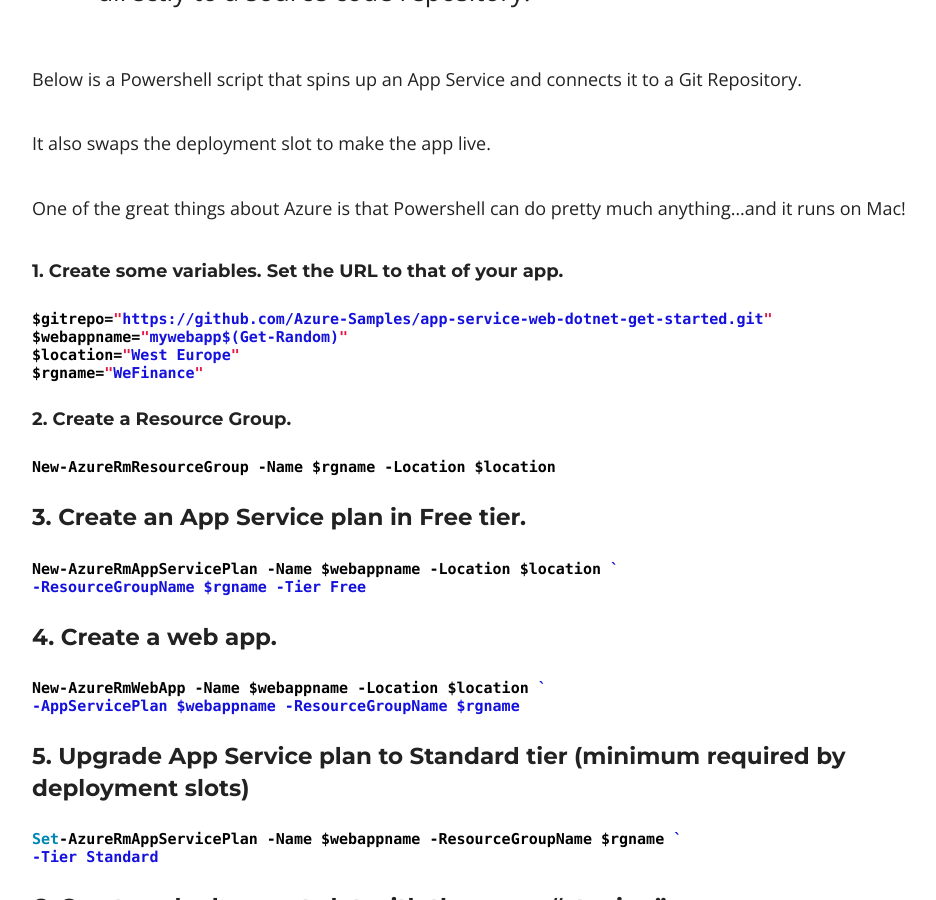
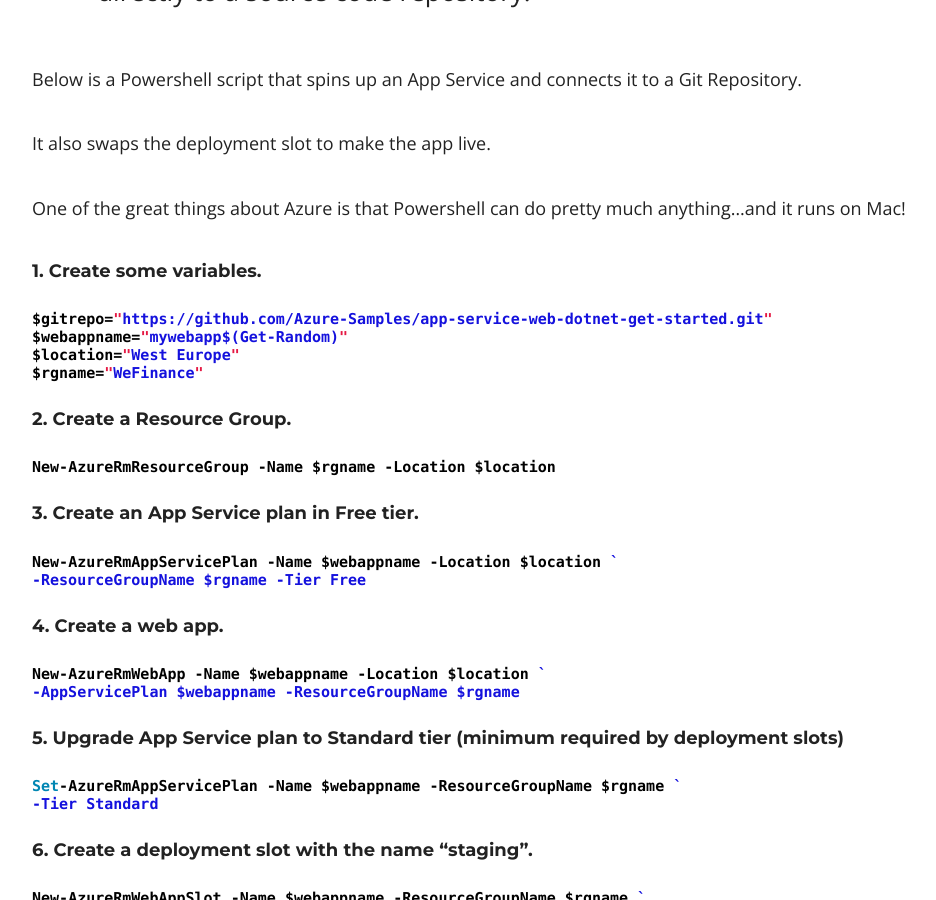
Before and after one commit to dermotreynolds/old.dermotreynolds.github.io, a Jekyll site: the page built from _posts/released/2017-02-20-0-powershell_app-deploy.md, in a window 1280 px wide and 900 px high, scrolled down 529 px. Shown: the whole window, without its empty margins (158-1094 px from the left). Built offline with Jekyll 4.4.1, drawn with Linux system fonts in a browser that asks for light colours; nearby versions of some CDN libraries.

Commit message:
Full End To End

````diff
--- a/_posts/released/2017-02-20-0-powershell_app-deploy.md
+++ b/_posts/released/2017-02-20-0-powershell_app-deploy.md
@@ -15,7 +15,7 @@
 
 One of the great things about Azure is that Powershell can do pretty much anything...and it runs on Mac!
 
-##### 1. Create some variables.  Set the URL to that of your app.
+##### 1. Create some variables.
 
 ``` javascript
 
@@ -32,7 +32,7 @@
 New-AzureRmResourceGroup -Name $rgname -Location $location
 ```
 
-#### 3. Create an App Service plan in Free tier.
+##### 3. Create an App Service plan in Free tier.
 
 ``` javascript
 
@@ -40,7 +40,7 @@
 -ResourceGroupName $rgname -Tier Free
 ```
 
-#### 4. Create a web app.
+##### 4. Create a web app.
 
 ``` javascript
 
@@ -48,14 +48,14 @@
 -AppServicePlan $webappname -ResourceGroupName $rgname
 ```
 
-#### 5. Upgrade App Service plan to Standard tier (minimum required by deployment slots)
+##### 5. Upgrade App Service plan to Standard tier (minimum required by deployment slots)
 
 ``` javascript
 
 Set-AzureRmAppServicePlan -Name $webappname -ResourceGroupName $rgname `
 -Tier Standard
 ```
-#### 6. Create a deployment slot with the name "staging".
+##### 6. Create a deployment slot with the name "staging".
 
 ``` javascript
 
@@ -63,7 +63,7 @@
 -Slot staging -AppServicePlan $webappname
 ```
 
-#### 7. Configure GitHub deployment to the staging slot from your GitHub repo and deploy once.
+##### 7. Configure GitHub deployment to the staging slot from your GitHub repo and deploy once.
 
 ``` javascript
 
@@ -78,7 +78,7 @@
 -ResourceName $webappname/staging/web -ApiVersion 2015-08-01 -Force
 ```
 
-#### 8. Swap the verified/warmed up staging slot into production.
+##### 8. Swap the verified/warmed up staging slot into production.
 
 ``` javascript
 
````
